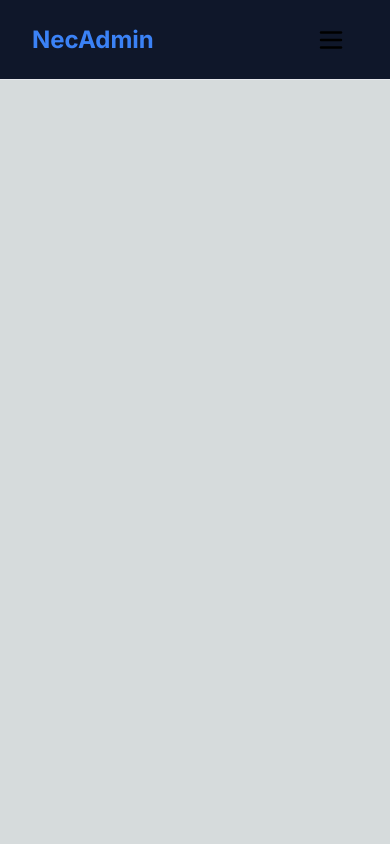
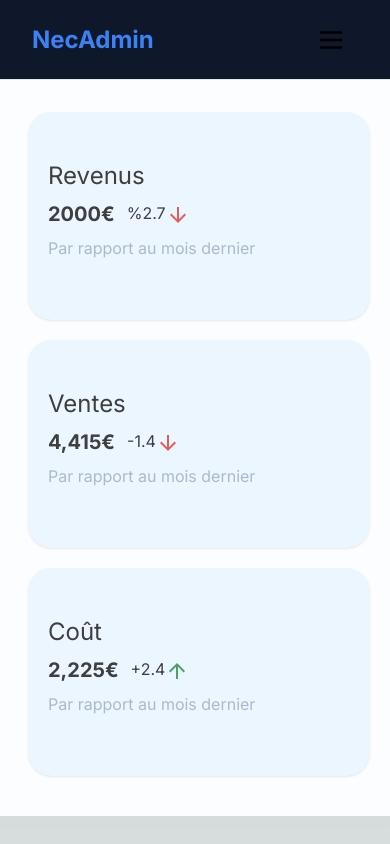
Before and after one commit to eric-colday/admin-ui, a Next.js app: page / in a window 390 px wide. Built offline with nearby package versions, Linux system fonts and the light colour scheme.

Commit message:
Responsive de featuredInfo

```diff
--- a/src/app/layout.js
+++ b/src/app/layout.js
@@ -18,7 +18,6 @@ export default function RootLayout({ children }) {
         <ThemeContextProvider>
           <ThemeProvider>
             <main>
-              {/* <Topbar /> */}
               {children}
             </main>
           </ThemeProvider>
--- a/src/app/page.js
+++ b/src/app/page.js
@@ -5,7 +5,7 @@ export default function Home() {
   return (
     <div>
       <Sidebar />
-      {/* <FeaturedInfo /> */}
+      <FeaturedInfo />
     </div>
   );
 }
--- a/src/components/home/featuredInfo.jsx/FeaturedInfo.jsx
+++ b/src/components/home/featuredInfo.jsx/FeaturedInfo.jsx
@@ -8,9 +8,9 @@ import { ThemeContext } from "@/context/ThemeContext";
 const FeaturedInfo = () => {
   const { theme } = useContext(ThemeContext);
   return (
-    <div className="w-full grid md:grid-cols-3 sm:grid-cols-2 gap-5 my-5 ml-80 max-[425px]:ml-24 mx-5">
+    <div className="grid grid-cols-3 max-[920px]:grid-cols-2 max-[768px]:grid-cols-3 max-[632px]:grid-cols-2 max-[430px]:grid-cols-1 gap-5 ml-72 max-[768px]:ml-2 max-[768px]:pt-28 px-5 py-10">
       <div
-        className="flex flex-col content-center gap-2 w-full h-52 px-5 pt-12 rounded-lg shadow offset-x-0 offset-y-0 blur-15 opacity-75"
+        className="flex flex-col content-center gap-2 w-full h-52 px-5 pt-12 rounded-3xl shadow offset-x-0 offset-y-0 blur-15 opacity-75"
         style={
           theme === "dark"
             ? { backgroundColor: "#0f172a", color: "white" }
@@ -28,7 +28,7 @@ const FeaturedInfo = () => {
         <span className="text-slate-400">Par rapport au mois dernier</span>
       </div>
       <div
-        className="flex flex-col gap-2 w-full h-52 px-5 pt-12 rounded-lg shadow offset-x-0 offset-y-0 blur-15 opacity-75"
+        className="flex flex-col gap-2 w-full h-52 px-5 pt-12 rounded-3xl shadow offset-x-0 offset-y-0 blur-15 opacity-75"
         style={
           theme === "dark"
             ? { backgroundColor: "#0f172a", color: "white" }
@@ -46,7 +46,7 @@ const FeaturedInfo = () => {
         <span className="text-slate-400">Par rapport au mois dernier</span>
       </div>
       <div
-        className="flex flex-col content-center gap-2 w-full h-52 px-5 pt-12 rounded-lg shadow offset-x-0 offset-y-0 blur-15 opacity-75"
+        className="flex flex-col content-center gap-2 w-full h-52 px-5 pt-12 rounded-3xl shadow offset-x-0 offset-y-0 blur-15 opacity-75"
         style={
           theme === "dark"
             ? { backgroundColor: "#0f172a", color: "white" }
--- a/src/components/sidebar/Sidebar.jsx
+++ b/src/components/sidebar/Sidebar.jsx
@@ -30,7 +30,7 @@ const Sidebar = () => {
       >
         <div className="h-full px-8 flex items-center justify-between ">
           <Link href="/">
-            <div className="topLeft">
+            <div>
               <span className="logo font-bold text-2xl text-blue-500 cursor-pointer">
                 NecAdmin
               </span>
@@ -44,7 +44,7 @@ const Sidebar = () => {
                 flex flex-col
                 fixed top-0 right-0 h-full w-64 z-50
                 bg-[#0f172a] shadow-lg
-                transition duration-300 ease-in-out
+                transition duration-500  ease-in-out
                 transform translate-x-0
                 "
               >
```
